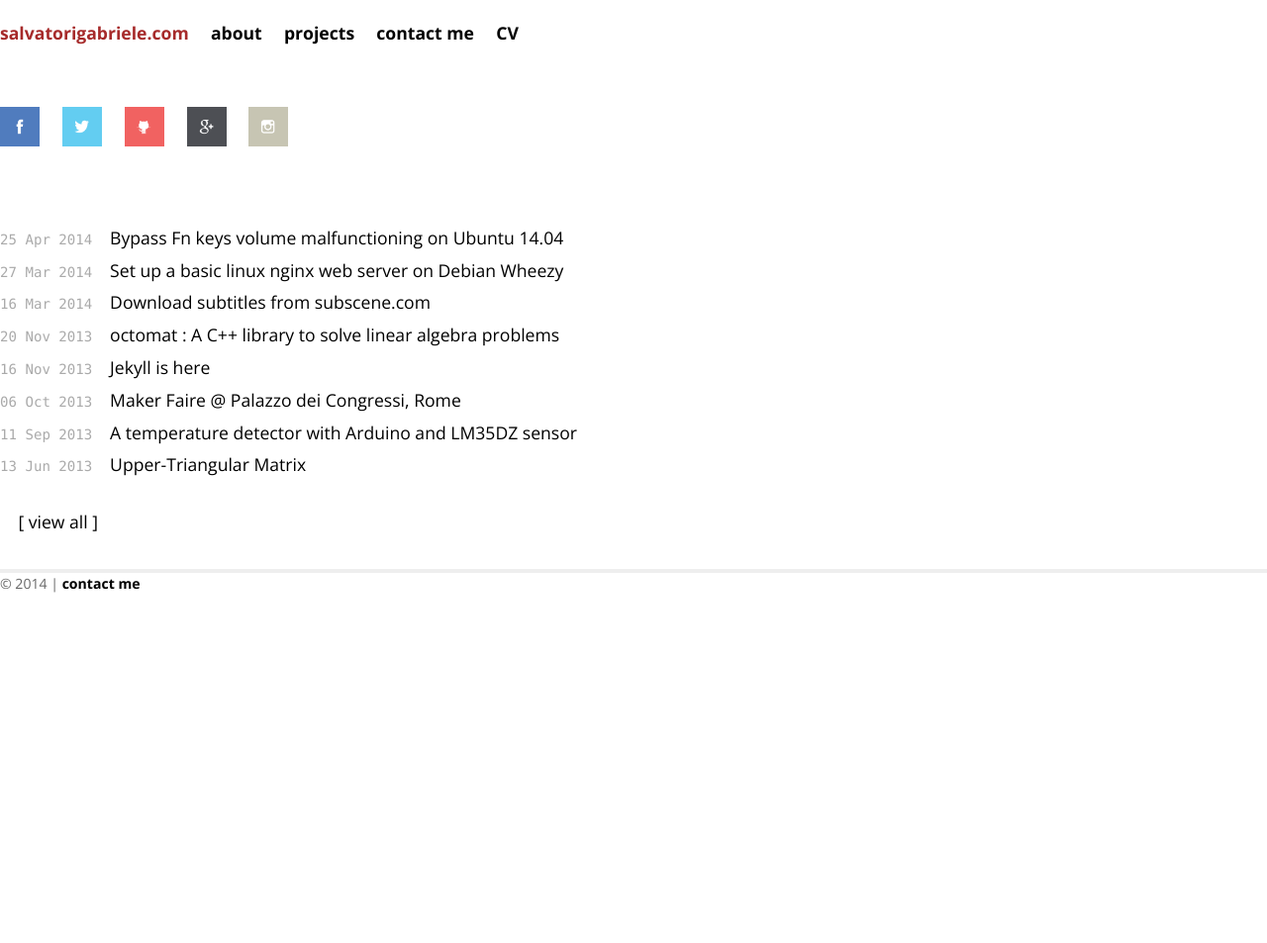
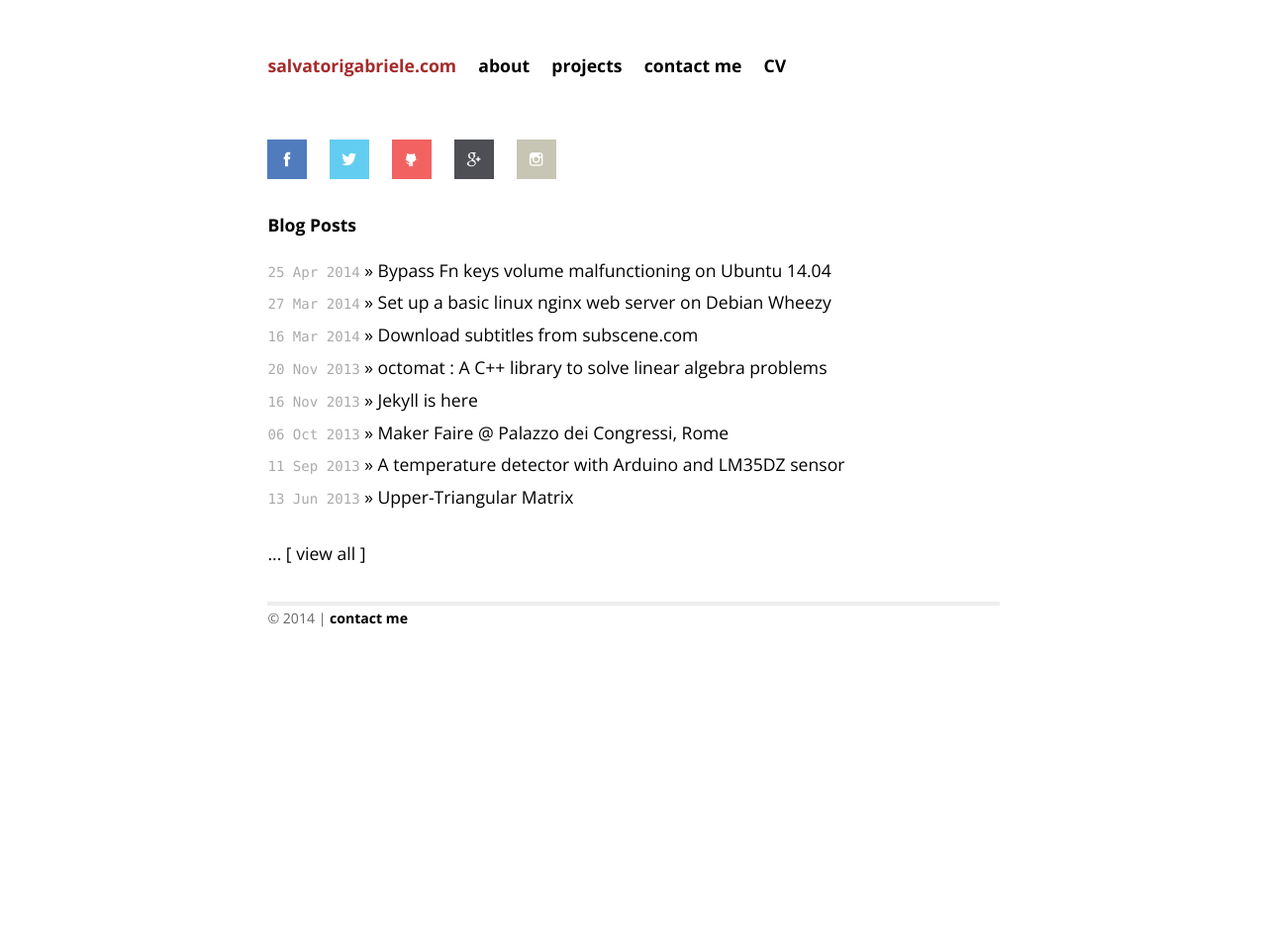
Before and after one commit to gsalvatori/salvatorigabriele.com, a Jekyll site: the page built from index.html, in a window 1280 px wide. Shown: the whole page at 99% size. Built offline with Jekyll 4.4.1, drawn with Linux system fonts in a browser that asks for light colours; Markdown is read by kramdown in place of the engine named in the settings; before the commit the page ends 920 px from its top, so only the background shows below that.

Commit message:
Update main.css

```diff
--- a/css/main.css
+++ b/css/main.css
@@ -87,8 +87,9 @@
 .site {
   font-size: 110%;
   text-align: justify;
-  margin-top: 20px;
-  color: rgba(255,255,255,.5);
+  width: 42em;
+  margin: 3em auto 2em auto;
+  line-height: 1.5em;
 }
 
 .title {
```
